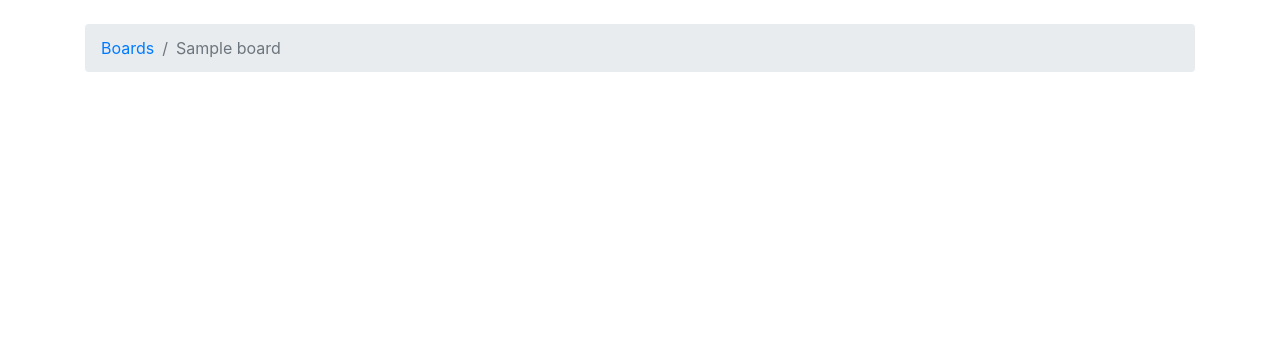
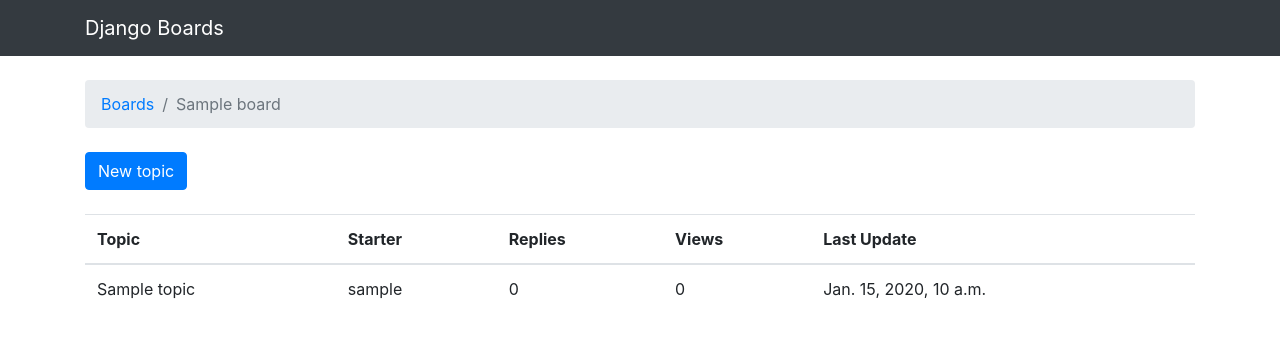
Before and after one commit to apoorv98/beginners-guide-to-django, a Django app: page /boards/1/ in a window 1280 px wide. Shown: the top 338 px of the page. Run offline with Django 5.2, Linux system fonts and the light colour scheme; tables that the repository leaves empty hold one stand-in row (values such as "Sample post"); some libraries are stand-ins or nearby versions.

Commit message:
naive implementation of forms to handle user input

```diff
--- a/myproject/boards/views.py
+++ b/myproject/boards/views.py
@@ -24,3 +24,28 @@ def board_topics(request, pk):
     #shortcut to get object or 404
     board = get_object_or_404(Board, pk=pk)
     return render(request, 'topics.html', {'board': board})
+
+def new_topic(request, pk):
+    board = get_object_or_404(Board, pk=pk)
+
+    if request.method == 'POST':
+        subject = request.POST['subject']
+        message = request.POST['message']
+
+        user = User.objects.first()  # TODO: get the currently logged in user
+
+        topic = Topic.objects.create(
+            subject=subject,
+            board=board,
+            starter=user
+        )
+
+        post = Post.objects.create(
+            message=message,
+            topic=topic,
+            created_by=user
+        )
+
+        return redirect('board_topics', pk=board.pk)  # TODO: redirect to the created topic page
+
+    return render(request, 'new_topic.html', {'board': board})
--- a/myproject/myproject/urls.py
+++ b/myproject/myproject/urls.py
@@ -22,5 +22,6 @@ from boards import views
 urlpatterns = [
     path('', views.home, name='home'),
     re_path(r'^boards/(?P<pk>\d+)/$', views.board_topics, name='board_topics'),
+    re_path(r'^boards/(?P<pk>\d+)/new/$', views.new_topic, name='new_topic'),
     path('admin/', admin.site.urls),
 ]
--- a/myproject/templates/topics.html
+++ b/myproject/templates/topics.html
@@ -1,16 +1,38 @@
-{% load static %}<!DOCTYPE html>
-<html>
-  <head>
-    <meta charset="utf-8">
-    <title>{{ board.name }}</title>
-    <link rel="stylesheet" href="{% static 'css/bootstrap.min.css' %}">
-  </head>
-  <body>
-    <div class="container">
-      <ol class="breadcrumb my-4">
-          <li class="breadcrumb-item"><a href="{% url 'home' %}">Boards</a></li>
-        <li class="breadcrumb-item active">{{ board.name }}</li>
-      </ol>
+{% extends 'base.html' %}
+
+{% block title %}
+  {{ board.name }} - {{block.super}}
+{% endblock %}
+
+{% block breadcrumb %}
+    <li class="breadcrumb-item"><a href="{% url 'home' %}">Boards</a>
+    <li class="breadcrumb-item active">{{ board.name }}</li>
+{% endblock %}
+
+{% block content %}
+    <div class="mb-4">
+    <a href="{% url 'new_topic' board.pk %}" class="btn btn-primary">New topic</a>
     </div>
-  </body>
-</html>
+    <table class="table">
+    <thead class="thead-inverse">
+      <tr>
+        <th>Topic</th>
+        <th>Starter</th>
+        <th>Replies</th>
+        <th>Views</th>
+        <th>Last Update</th>
+      </tr>
+    </thead>
+    <tbody>
+      {% for topic in board.topics.all %}
+        <tr>
+          <td>{{ topic.subject }}</td>
+          <td>{{ topic.starter.username }}</td>
+          <td>0</td>
+          <td>0</td>
+          <td>{{ topic.last_updated }}</td>
+        </tr>
+      {% endfor %}
+    </tbody>
+  </table>
+{% endblock %}
```
Also changed, not shown: myproject/boards/tests.py (+73 -4 lines), myproject/templates/new_topic.html (added, +24 -0 lines).
